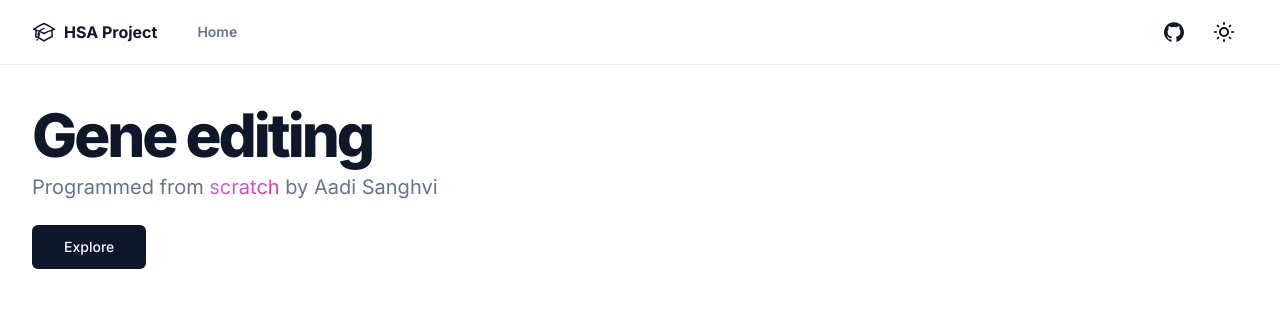
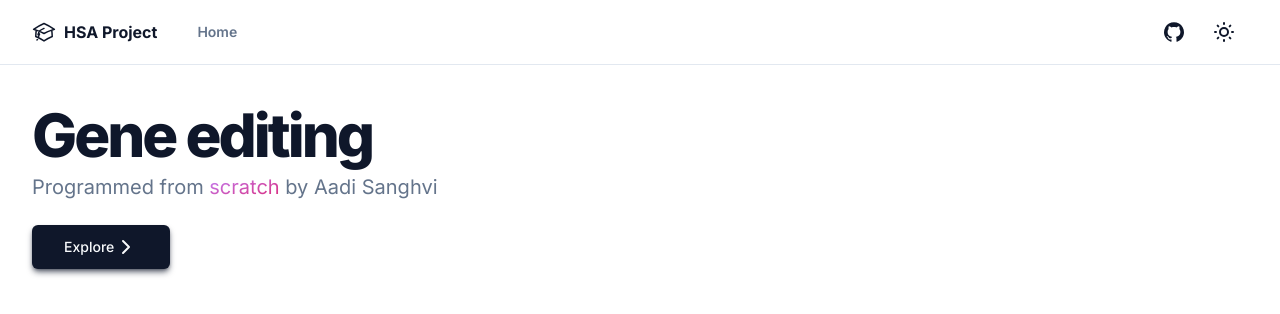
Before and after one commit to aadisanghvii/gt-hsa, a Next.js app: page / in a window 1280 px wide. Shown: the top 314 px of the page. Built offline with nearby package versions, Linux system fonts and the light colour scheme.

Commit message:
Fix svg errors

```diff
--- a/app/page.tsx
+++ b/app/page.tsx
@@ -2,6 +2,7 @@ import Link from "next/link"
 
 import { siteConfig } from "@/config/site"
 import { buttonVariants } from "@/components/ui/button"
+import { Icons } from "@/components/icons"
 
 export default function IndexPage() {
   return (
@@ -23,9 +24,12 @@ export default function IndexPage() {
           target="_blank"
           rel="noreferrer"
           href={siteConfig.links.github}
-          className={buttonVariants({ size: "lg" })}
+          className={
+            buttonVariants({ size: "lg" }) + " shadow-md shadow-foreground/60"
+          }
         >
           Explore
+          <Icons.arrow />
         </Link>
       </div>
     </section>
--- a/components/icons.tsx
+++ b/components/icons.tsx
@@ -18,9 +18,9 @@ export const Icons = {
       viewBox="0 0 24 24"
       fill="none"
       stroke="currentColor"
-      stroke-width="2"
-      stroke-linecap="round"
-      stroke-linejoin="round"
+      strokeWidth="2"
+      strokeLinecap="round"
+      strokeLinejoin="round"
       {...props}
     >
       <polyline points="9 18 15 12 9 6"></polyline>
@@ -31,14 +31,14 @@ export const Icons = {
       xmlns="http://www.w3.org/2000/svg"
       fill="none"
       viewBox="0 0 24 24"
-      stroke-width="1.5"
+      strokeWidth="1.5"
       stroke="currentColor"
       className="h-6 w-6"
       {...props}
     >
       <path
-        stroke-linecap="round"
-        stroke-linejoin="round"
+        strokeLinecap="round"
+        strokeLinejoin="round"
         d="M4.26 10.147a60.436 60.436 0 00-.491 6.347A48.627 48.627 0 0112 20.904a48.627 48.627 0 018.232-4.41 60.46 60.46 0 00-.491-6.347m-15.482 0a50.57 50.57 0 00-2.658-.813A59.905 59.905 0 0112 3.493a59.902 59.902 0 0110.399 5.84c-.896.248-1.783.52-2.658.814m-15.482 0A50.697 50.697 0 0112 13.489a50.702 50.702 0 017.74-3.342M6.75 15a.75.75 0 100-1.5.75.75 0 000 1.5zm0 0v-3.675A55.378 55.378 0 0112 8.443m-7.007 11.55A5.981 5.981 0 006.75 15.75v-1.5"
       />
     </svg>
--- a/components/site-header.tsx
+++ b/components/site-header.tsx
@@ -14,7 +14,7 @@ import { ThemeToggle } from "@/components/theme-toggle"
 
 export function SiteHeader() {
   return (
-    <header className="bg-background sticky top-0 z-40 w-full border-b">
+    <header className="sticky top-0 z-40 w-full border-b bg-background">
       <div className="container flex h-16 items-center space-x-4 sm:justify-between sm:space-x-0">
         <MainNav items={siteConfig.mainNav} />
         <div className="flex flex-1 items-center justify-end space-x-4">
--- a/components/theme-toggle.tsx
+++ b/components/theme-toggle.tsx
@@ -1,6 +1,5 @@
 "use client"
 
-import * as React from "react"
 import { useTheme } from "next-themes"
 
 import { Button } from "@/components/ui/button"
```
